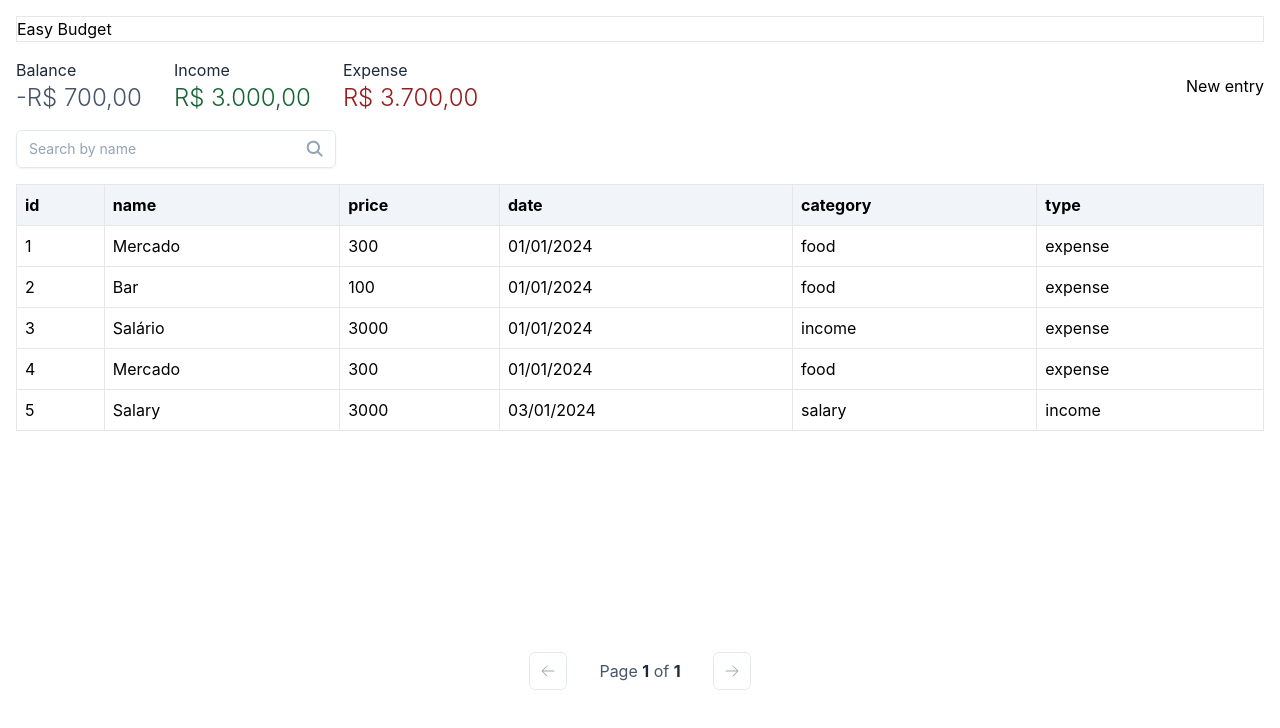
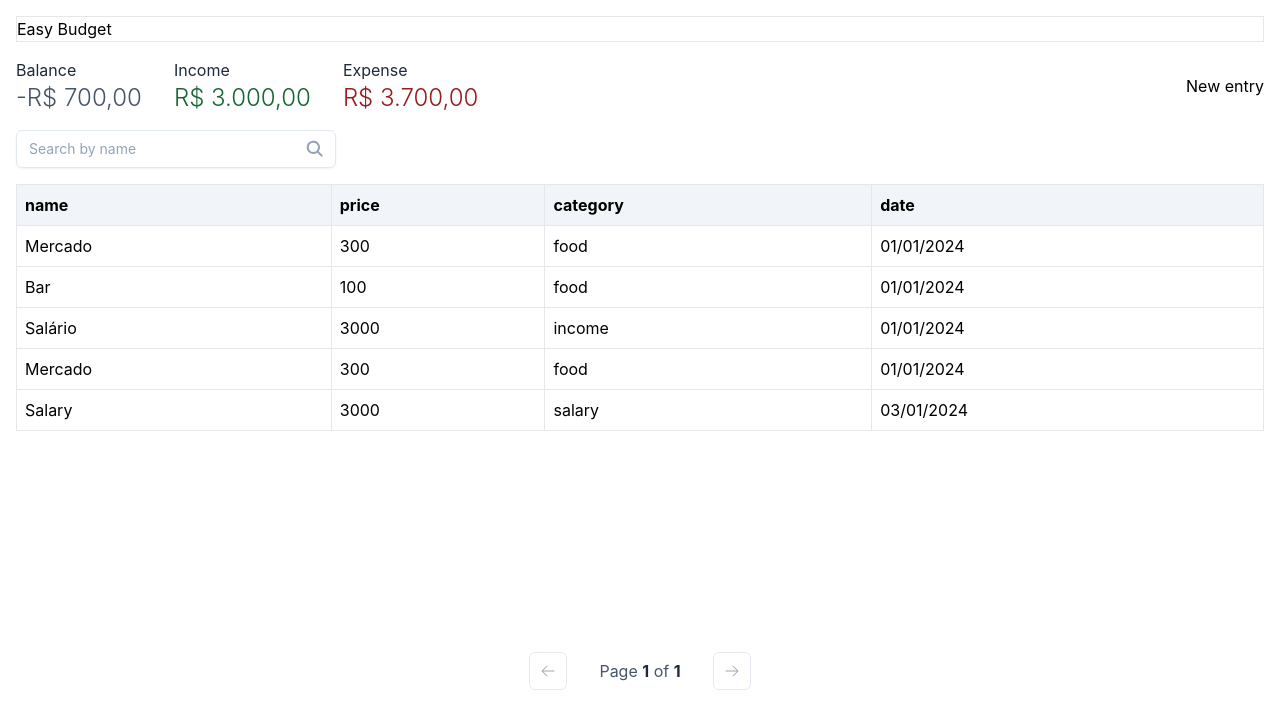
Before and after one commit to leogrigs/easy-budget, a React (Vite) app: page / in a window 1280 px wide. Shown: the top 728 px of the page. Built offline with nearby package versions, Linux system fonts and the light colour scheme; no server answers.

Commit message:
refactor(budget-table): render rows according to header array

```diff
--- a/src/components/BudgetTable/BudgetTable.tsx
+++ b/src/components/BudgetTable/BudgetTable.tsx
@@ -1,18 +1,30 @@
 import React, { useState } from "react";
 import Paginator from "../Paginator";
 import Input from "../Input";
+import { BudgetTableData } from "../../interfaces/BudgetTable.interface";
 
 type BudgetTableProps = {
-  rows: Array<object>;
+  rows: BudgetTableData[];
   itemsPerPage: number;
 };
 
 const BudgetTable: React.FC<BudgetTableProps> = ({ rows, itemsPerPage }) => {
-  const headers = Object.keys(rows[0]);
+  const allHeaders: (keyof BudgetTableData)[] = [
+    "id",
+    "name",
+    "price",
+    "type",
+    "category",
+    "date",
+  ];
+  const headers: (keyof BudgetTableData)[] = allHeaders.filter(
+    (header) => header !== "id" && header !== "type"
+  );
+
   const [page, setPage] = useState(1);
   const [search, setSearch] = useState("");
 
-  const filteredTable = (): object[] => {
+  const filteredTable = (): BudgetTableData[] => {
     return rows.filter((row) =>
       Object.values(row).some((value) =>
         value.toString().toLowerCase().includes(search.toLowerCase())
@@ -20,7 +32,7 @@ const BudgetTable: React.FC<BudgetTableProps> = ({ rows, itemsPerPage }) => {
     );
   };
 
-  const paginateTable = () => {
+  const paginateTable = (): BudgetTableData[] => {
     return filteredTable().slice(
       (page - 1) * itemsPerPage,
       page * itemsPerPage
@@ -66,9 +78,9 @@ const BudgetTable: React.FC<BudgetTableProps> = ({ rows, itemsPerPage }) => {
           <tbody>
             {paginateTable().map((row, index) => (
               <tr className="hover:bg-slate-50" key={index}>
-                {Object.values(row).map((value, index) => (
-                  <td className="text-start border p-2" key={index}>
-                    {value}
+                {headers.map((header) => (
+                  <td className="text-start border p-2" key={header}>
+                    {row[header]}
                   </td>
                 ))}
               </tr>
```
